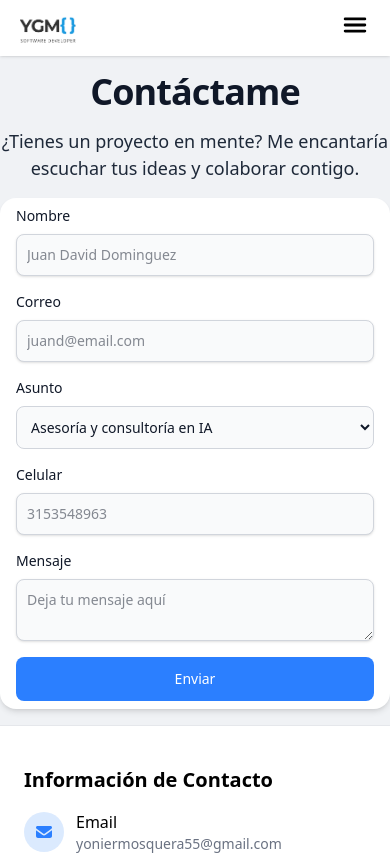
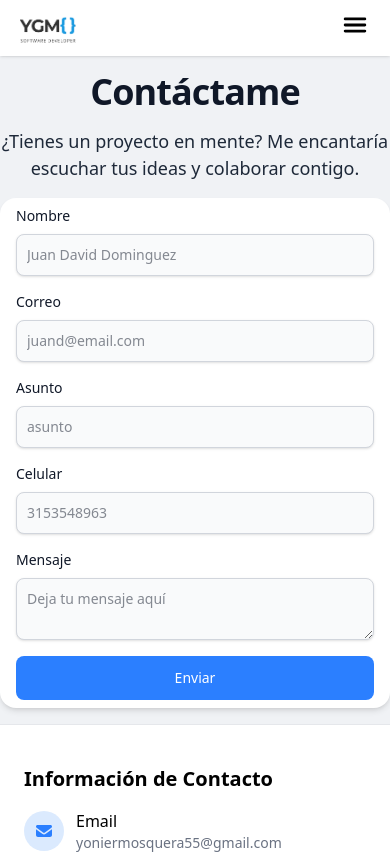
Before and after one commit to YonierGM/portfolio-dev, a React (Vite) app: page /contacto in a window 390 px wide. Shown: the top 855 px of the page. Built offline with nearby package versions, Linux system fonts and the light colour scheme.

Commit message:
formContact add phone

```diff
--- a/src/components/Form/FormContact/FormContact.jsx
+++ b/src/components/Form/FormContact/FormContact.jsx
@@ -13,16 +13,23 @@ export function FormContact() {
   });
     const onSubmit = (data) => {
     console.log("Datos del formulario:", data);
-    reset(); // limpia el formulario
+    reset();
   };
 
   return (
+    <>
+    <div className="">
+            <h2 className="mb-4 text-4xl tracking-tight font-extrabold text-center text-gray-900">Contáctame</h2>
+      <p className="mb-4 lg:mb-6 text-center font-normal text-[18px] text-gray-800 sm:text-xl">¿Tienes un proyecto en mente? Me encantaría escuchar tus ideas y colaborar contigo.</p>
+
+    </div>
+
     <section className="bg-white rounded-2xl shadow-md hover:shadow-lg transition-shadow">
-  <div className="py-2 lg:py-4 px-4 mx-auto max-w-screen-md">
-      <h2 className="mb-4 text-4xl tracking-tight font-extrabold text-center text-gray-900">Hablemos</h2>
-      <form onSubmit={handleSubmit(onSubmit)} className="space-y-3">
+  <div className="py-2 lg:py-6 px-4 mx-auto max-w-screen-md">
+<form onSubmit={handleSubmit(onSubmit)} className="space-y-4">
 
         <div>
+            <label htmlFor="name" className="block mb-2 text-sm font-medium text-gray-900">Nombre</label>
             <input type="text" {...register("name")} id="name" className="shadow-sm bg-gray-50 border border-gray-300 text-gray-900 text-sm rounded-lg focus:ring-primary-500 focus:border-primary-500 block w-full p-2.5 dark:border-gray-600 dark:placeholder-gray-400 dark:focus:ring-primary-500 dark:focus:border-primary-500 dark:shadow-sm-light" placeholder="Juan David Dominguez" required />
         {errors.name && (
 <p className="text-red-500 text-sm">{errors.name.message}</p>
@@ -30,30 +37,40 @@ export function FormContact() {
         </div>
 
         <div>
+            <label htmlFor="email" className="block mb-2 text-sm font-medium text-gray-900">Correo</label>
             <input type="email" {...register("email")} id="email" className="shadow-sm bg-gray-50 border border-gray-300 text-gray-900 text-sm rounded-lg focus:ring-primary-500 focus:border-primary-500 block w-full p-2.5 dark:border-gray-600 dark:placeholder-gray-400 dark:focus:ring-primary-500 dark:focus:border-primary-500 dark:shadow-sm-light" placeholder="juand@email.com" required />
         {errors.email && (
 <p className="text-red-500 text-sm">{errors.email.message}</p>
 )}
         </div>
-        <select {...register("subject")} id="countries" className="bg-gray-50 border border-gray-300 text-gray-900 text-sm rounded-lg focus:ring-blue-500 focus:border-blue-500 block w-full p-2.5">
-            <option value="Asesoría y consultoría en IA">Asesoría y consultoría en IA</option>
-            <option value="Automatización de procesos">Automatización de procesos</option>
-            <option value="Asistentes virtuales y chatbots inteligentes">Asistentes virtuales y chatbots inteligentes</option>
-            <option value="Análisis de datos y predicciones">Desarrollo web - frontend/backend</option>
-        </select>
-                {errors.subject && (
+
+        <label htmlFor="subject" className="block mb-2 text-sm font-medium text-gray-900">Asunto</label>
+        <div>
+            <input type="text" {...register("subject")} id="subject" className="shadow-sm bg-gray-50 border border-gray-300 text-gray-900 text-sm rounded-lg focus:ring-primary-500 focus:border-primary-500 block w-full p-2.5 dark:border-gray-600 dark:placeholder-gray-400 dark:focus:ring-primary-500 dark:focus:border-primary-500 dark:shadow-sm-light" placeholder="asunto" required />
+        {errors.email && (
 <p className="text-red-500 text-sm">{errors.subject.message}</p>
 )}
+        </div>
+
+          <div>
+              <label htmlFor="phone" className="block mb-2 text-sm font-medium text-gray-900">Celular</label>
+              <input type="text" {...register("phone")} id="phone" className="shadow-sm bg-gray-50 border border-gray-300 text-gray-900 text-sm rounded-lg focus:ring-primary-500 focus:border-primary-500 block w-full p-2.5 dark:border-gray-600 dark:placeholder-gray-400 dark:focus:ring-primary-500 dark:focus:border-primary-500 dark:shadow-sm-light" placeholder="3153548963" required />
+          {errors.phone && (
+<p className="text-red-500 text-sm">{errors.phone.message}</p>
+)}
+          </div>
 
           <div className="sm:col-span-2">
+              <label htmlFor="message" className="block mb-2 text-sm font-medium text-gray-900">Mensaje</label>
               <textarea {...register("message")} id="message" rows="2" className="block p-2.5 w-full text-sm text-gray-900 bg-gray-50 rounded-lg shadow-sm border border-gray-300 focus:ring-primary-500 focus:border-primary-500 dark:border-gray-600 dark:placeholder-gray-400 dark:focus:ring-primary-500 dark:focus:border-primary-500" placeholder="Deja tu mensaje aquí"></textarea>
                     {errors.message && (
 <p className="text-red-500 text-sm">{errors.message.message}</p>
 )}
           </div>
-          <button type="submit" className="py-3 w-full px-5 text-sm font-medium text-center text-white rounded-lg bg-blue-500 hover:bg-blue-700 transition-colors duration-300 focus:ring-4 focus:outline-none focus:ring-primary-300 cursor-pointer">Enviar</button>
+          <button type="submit" className="py-3 px-5 text-sm font-medium text-center text-white rounded-lg bg-blue-500 w-full hover:bg-blue-700 transition-colors duration-300 hover:bg-primary-800 focus:ring-4 focus:outline-none focus:ring-primary-300 cursor-pointer">Enviar</button>
       </form>
   </div>
 </section>
+    </>
   )
 }
--- a/src/components/Form/FormContact/Minimal.jsx
+++ b/src/components/Form/FormContact/FormContactMinimal.jsx
@@ -1,7 +1,9 @@
 import { useForm } from "react-hook-form";
 import { zodResolver } from "@hookform/resolvers/zod";
 import { formContactSchema } from "../../../schemas/contact";
+import { Redes } from "../../Redes/Redes";
 
+import { useN8nWebhook } from "../../../hooks/useN8nWebhook";
 export function FormContactMinimal() {
   const {
     register,
@@ -11,24 +13,32 @@ export function FormContactMinimal() {
   } = useForm({
     resolver: zodResolver(formContactSchema),
   });
-    const onSubmit = (data) => {
-    console.log("Datos del formulario:", data);
-    reset(); // limpia el formulario
+
+  const { sendToWebhook, loading, error, success } = useN8nWebhook(
+    "https://n8n-to6s.onrender.com/webhook/3b91754d-326b-4a8f-a40c-6486656b1341"
+  );
+
+  const onSubmit = async (data) => {
+    try {
+      await sendToWebhook(data);
+      reset();
+    } catch {
+      // El error ya está manejado en el hook
+    }
   };
 
+
   return (
-    <>
-    <div className="">
-            <h2 className="mb-4 text-4xl tracking-tight font-extrabold text-center text-gray-900">Contáctame</h2>
-      <p className="mb-4 lg:mb-6 text-center font-normal text-[18px] text-gray-800 sm:text-xl">¿Tienes un proyecto en mente? Me encantaría escuchar tus ideas y colaborar contigo.</p>
+    <section className="bg-white rounded-2xl shadow-md hover:shadow-lg transition-shadow">
+  <div className="py-2 lg:py-4 px-4 mx-auto max-w-screen-md">
+    <div className="titleForm flex justify-between items-center">
 
+      <h2 className="mb-2 max-sm:text-3xl text-4xl tracking-tight font-extrabold text-center text-gray-900">Hablemos</h2>
+      <Redes />
     </div>
-    <section className="bg-white rounded-2xl shadow-md hover:shadow-lg transition-shadow">
-  <div className="py-2 lg:py-6 px-4 mx-auto max-w-screen-md">
-<form onSubmit={handleSubmit(onSubmit)} className="space-y-4">
+      <form onSubmit={handleSubmit(onSubmit)} className="space-y-3">
 
         <div>
-            <label htmlFor="name" className="block mb-2 text-sm font-medium text-gray-900">Nombre</label>
             <input type="text" {...register("name")} id="name" className="shadow-sm bg-gray-50 border border-gray-300 text-gray-900 text-sm rounded-lg focus:ring-primary-500 focus:border-primary-500 block w-full p-2.5 dark:border-gray-600 dark:placeholder-gray-400 dark:focus:ring-primary-500 dark:focus:border-primary-500 dark:shadow-sm-light" placeholder="Juan David Dominguez" required />
         {errors.name && (
 <p className="text-red-500 text-sm">{errors.name.message}</p>
@@ -36,26 +46,19 @@ export function FormContactMinimal() {
         </div>
 
         <div>
-            <label htmlFor="email" className="block mb-2 text-sm font-medium text-gray-900">Correo</label>
             <input type="email" {...register("email")} id="email" className="shadow-sm bg-gray-50 border border-gray-300 text-gray-900 text-sm rounded-lg focus:ring-primary-500 focus:border-primary-500 block w-full p-2.5 dark:border-gray-600 dark:placeholder-gray-400 dark:focus:ring-primary-500 dark:focus:border-primary-500 dark:shadow-sm-light" placeholder="juand@email.com" required />
         {errors.email && (
 <p className="text-red-500 text-sm">{errors.email.message}</p>
 )}
         </div>
-
-        <label htmlFor="countries" className="block mb-2 text-sm font-medium text-gray-900">Asunto</label>
-        <select {...register("subject")} id="countries" className="bg-gray-50 border border-gray-300 text-gray-900 text-sm rounded-lg focus:ring-blue-500 focus:border-blue-500 block w-full p-2.5">
-            <option value="Asesoría y consultoría en IA">Asesoría y consultoría en IA</option>
-            <option value="Automatización de procesos">Automatización de procesos</option>
-            <option value="Asistentes virtuales y chatbots inteligentes">Asistentes virtuales y chatbots inteligentes</option>
-            <option value="Análisis de datos y predicciones">Desarrollo web - frontend/backend</option>
-        </select>
-                {errors.subject && (
+        <div>
+            <input type="text" {...register("subject")} id="subject" className="shadow-sm bg-gray-50 border border-gray-300 text-gray-900 text-sm rounded-lg focus:ring-primary-500 focus:border-primary-500 block w-full p-2.5 dark:border-gray-600 dark:placeholder-gray-400 dark:focus:ring-primary-500 dark:focus:border-primary-500 dark:shadow-sm-light" placeholder="asunto" required />
+        {errors.email && (
 <p className="text-red-500 text-sm">{errors.subject.message}</p>
 )}
+        </div>
 
-          <div>
-              <label htmlFor="phone" className="block mb-2 text-sm font-medium text-gray-900">Celular</label>
+        <div>
               <input type="text" {...register("phone")} id="phone" className="shadow-sm bg-gray-50 border border-gray-300 text-gray-900 text-sm rounded-lg focus:ring-primary-500 focus:border-primary-500 block w-full p-2.5 dark:border-gray-600 dark:placeholder-gray-400 dark:focus:ring-primary-500 dark:focus:border-primary-500 dark:shadow-sm-light" placeholder="3153548963" required />
           {errors.phone && (
 <p className="text-red-500 text-sm">{errors.phone.message}</p>
@@ -63,16 +66,19 @@ export function FormContactMinimal() {
           </div>
 
           <div className="sm:col-span-2">
-              <label htmlFor="message" className="block mb-2 text-sm font-medium text-gray-900">Mensaje</label>
               <textarea {...register("message")} id="message" rows="2" className="block p-2.5 w-full text-sm text-gray-900 bg-gray-50 rounded-lg shadow-sm border border-gray-300 focus:ring-primary-500 focus:border-primary-500 dark:border-gray-600 dark:placeholder-gray-400 dark:focus:ring-primary-500 dark:focus:border-primary-500" placeholder="Deja tu mensaje aquí"></textarea>
                     {errors.message && (
 <p className="text-red-500 text-sm">{errors.message.message}</p>
 )}
           </div>
-          <button type="submit" className="py-3 px-5 text-sm font-medium text-center text-white rounded-lg bg-blue-500 w-full hover:bg-blue-700 transition-colors duration-300 hover:bg-primary-800 focus:ring-4 focus:outline-none focus:ring-primary-300 cursor-pointer">Enviar</button>
+          <button type="submit" className="py-3 w-full px-5 text-sm font-medium text-center text-white rounded-lg bg-blue-500 hover:bg-blue-700 transition-colors duration-300 focus:ring-4 focus:outline-none focus:ring-primary-300 cursor-pointer">
+            {loading ? "Enviando..." : "Enviar"}
+          </button>
+
+            {success && <p className="text-green-500 text-sm mt-2">✅ Mensaje enviado con éxito</p>}
+            {error && <p className="text-red-500 text-sm mt-2">❌ Error: {error}</p>}
       </form>
   </div>
 </section>
-    </>
   )
 }
--- a/src/components/Jumbotron.jsx
+++ b/src/components/Jumbotron.jsx
@@ -1,4 +1,4 @@
-import { Redes } from "./Redes/Redes";
+
 export function Jumbotron() {
   return (
 
@@ -13,9 +13,6 @@ export function Jumbotron() {
           </div>
         </div>
         <p className="font-normal text-[18px] leading-7 text-gray-800 max-sm:text-lg transition-all bg-white px-4 py-2 hover:shadow-md duration-300 rounded-2xl">Desarrollador de software full stack con experiencia en la creación de soluciones a medida que integran frontend, backend e inteligencia artificial.</p>
-        <div className="redes flex justify-start items-start mt-1">
-          <Redes />
-        </div>
     </section>
 
   );
--- /dev/null
+++ b/src/hooks/useN8nWebhook.jsx
@@ -0,0 +1,35 @@
+import { useState } from "react";
+
+export function useN8nWebhook(webhookUrl) {
+  const [loading, setLoading] = useState(false);
+  const [error, setError] = useState(null);
+  const [success, setSuccess] = useState(false);
+
+  const sendToWebhook = async (data) => {
+    setLoading(true);
+    setError(null);
+    setSuccess(false);
+
+    try {
+      const response = await fetch(webhookUrl, {
+        method: "POST",
+        headers: { "Content-Type": "application/json" },
+        body: JSON.stringify(data),
+      });
+
+      if (!response.ok) {
+        throw new Error(`Error en la solicitud: ${response.status}`);
+      }
+
+      setSuccess(true);
+      return await response.json();
+    } catch (err) {
+      setError(err.message);
+      throw err;
+    } finally {
+      setLoading(false);
+    }
+  };
+
+  return { sendToWebhook, loading, error, success };
+}
--- a/src/pages/Contact.jsx
+++ b/src/pages/Contact.jsx
@@ -1,5 +1,4 @@
-import { FormContactMinimal } from "../components/Form/FormContact/Minimal";
-import { InfoContacto } from "../components/InfoContacto/InfoContacto";
+import { FormContact } from "../components/Form/FormContact/FormContact";
 import { Footer } from "../components/Footer/Footer"
 export function Contact() {
   return (
@@ -7,11 +6,8 @@ export function Contact() {
       className="flex gap-4 w-full flex-col"
     >
       <div className="content max-sm:flex-col flex justify-center gap-4">
-        {/* <div className="">
-          <InfoContacto />
-        </div> */}
         <div className="">
-          <FormContactMinimal />
+          <FormContact />
         </div>
       </div>
       <div className="footer">
--- a/src/pages/Home.jsx
+++ b/src/pages/Home.jsx
@@ -4,6 +4,7 @@ import { ProjectList } from "./ProjectsList";
 import { FormContact } from "../components/Form/FormContact/FormContact";
 import { Footer } from "../components/Footer/Footer";
 import { AboutSkills } from "../components/AboutMe/AboutSkills";
+import { FormContactMinimal } from "../components/Form/FormContact/FormContactMinimal";
 
 export function Home() {
   return (
@@ -17,7 +18,7 @@ export function Home() {
 
         {/* Solo visible en desktop */}
         <div className="formContact hidden sm:block">
-          <FormContact />
+          <FormContactMinimal />
         </div>
       </div>
 
@@ -34,7 +35,7 @@ export function Home() {
 
       {/* Mueve FormContact aquí, fuera del sidebar */}
       <div className="formContact block sm:hidden">
-        <FormContact />
+        <FormContactMinimal />
       </div>
       <div className="footer">
         <Footer />
```
Also changed, not shown: src/pages/AboutMe.jsx (+0 -63 lines).
